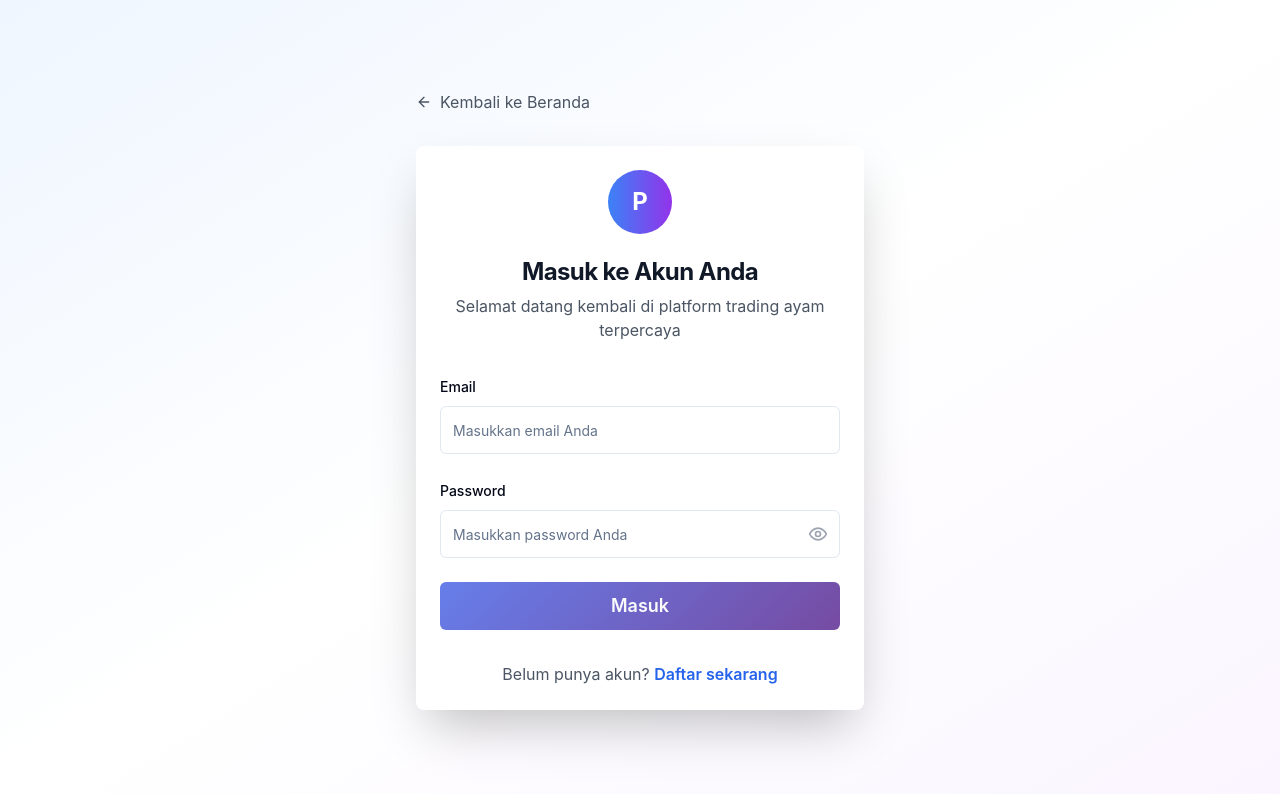
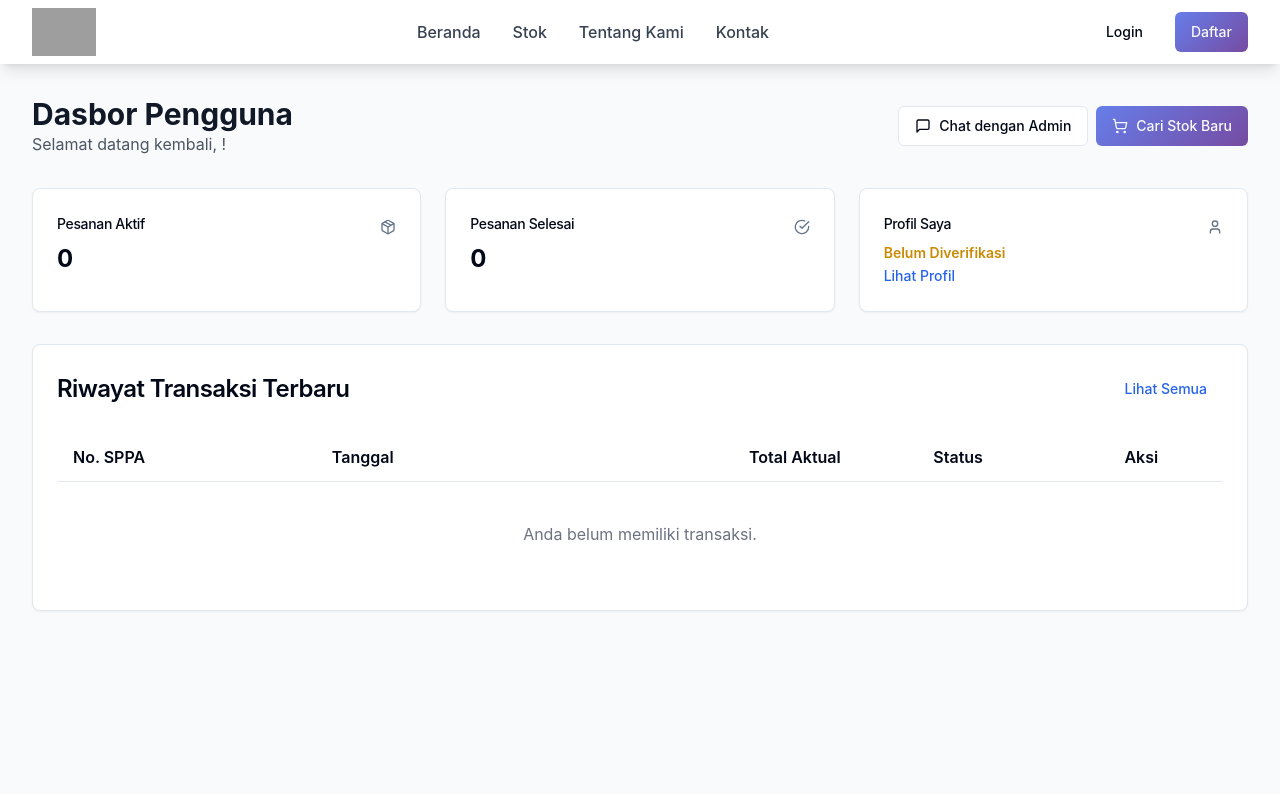
Before and after one commit to Retiortuk/PT-PitekBalapPerkasa-BackEnd, a React (Vite) app in the folder Frontend/: page /dashboard in a window 1280 px wide. Before the commit this address led to /login. Shown: the top 794 px of the page. Built offline with nearby package versions, Linux system fonts and the light colour scheme; grey boxes are pictures that could not be loaded.

Commit message:
userRoute and AdminRoute secure route

```diff
--- a/Frontend/src/App.jsx
+++ b/Frontend/src/App.jsx
@@ -31,6 +31,7 @@ import AdminVerification from '@/pages/admin/AdminVerification';
 import CartPage from '@/pages/CartPage';
 import PrePaymentPage from '@/pages/PrePaymentPage';
 import AdminRoute from './pages/admin/AdminRoute';
+import userRoute  from './pages/userRoute';
 
 function App() {
   return (
@@ -69,7 +70,7 @@ function App() {
               <Route path="/admin/chat" element={<AdminRoute><AdminChatPage /></AdminRoute>} />
               <Route path="/admin/chat/:userId" element={<AdminRoute><AdminChatPage /></AdminRoute>} />
               <Route path="/admin/verification" element={<AdminRoute><AdminVerification /></AdminRoute>} />
-              <Route path="/dashboard" element={<ProtectedRoute><UserDashboard /></ProtectedRoute>} />
+              <Route path="/dashboard" element={<userRoute><UserDashboard /> </userRoute>} />
             </Routes>
           </div>
         </ChatProvider>
--- a/Frontend/src/components/Navbar.jsx
+++ b/Frontend/src/components/Navbar.jsx
@@ -84,7 +84,7 @@ const Navbar = () => {
                       <User className="mr-2 h-4 w-4" />
                       <span>Profil</span>
                     </DropdownMenuItem>
-                    <DropdownMenuItem onClick={() => navigate(user.role === 'admin' ? '/admin' : '/dashboard')}>
+                    <DropdownMenuItem onClick={() => navigate(user.jenisAkun === 'Admin' ? '/admin' : '/dashboard')}>
                       <LayoutDashboard className="mr-2 h-4 w-4" />
                       <span>Dashboard</span>
                     </DropdownMenuItem>
--- a/Frontend/src/pages/AdminDashboard.jsx
+++ b/Frontend/src/pages/AdminDashboard.jsx
@@ -92,7 +92,7 @@ const AdminDashboard = () => {
           <div className="flex justify-between items-center mb-8">
             <div>
               <h1 className="text-3xl font-bold text-gray-800">Dasbor Admin</h1>
-              <p className="text-gray-500">Selamat datang kembali, {user?.name}!</p>
+              <p className="text-gray-500">Selamat datang kembali, {user.namaLengkap}!</p>
             </div>
             <div className="relative">
               <Bell className="text-gray-600 h-6 w-6" />
--- a/Frontend/src/pages/admin/AdminRoute.jsx
+++ b/Frontend/src/pages/admin/AdminRoute.jsx
@@ -1,4 +1,3 @@
-import React from "react";
 import { Navigate } from "react-router-dom";
 import { useAuth } from "@/contexts/AuthContext";
 
@@ -12,7 +11,7 @@ const AdminRoute = ({ children }) => {
 
     // 2. kalo ada user tapi jenis akun nya bukan admin
     if (user.jenisAkun!== 'Admin') {
-        return <Navigate to="/dashboard" />
+        return <Navigate to="/dashboard"  />
     }
 
     return children;
--- /dev/null
+++ b/Frontend/src/pages/userRoute.jsx
@@ -0,0 +1,17 @@
+import { Navigate } from "react-router-dom";
+import { useAuth } from "@/contexts/AuthContext";
+
+const userRoute = ({ children }) => {
+    const user = { useAuth }
+
+    if (!user) {
+        return <Navigate to="/login"  />
+    }
+    if (user.jenisAkun == 'Admin') {
+        return <Navigate to="/admin" />
+    }
+
+    return children
+}
+
+export default userRoute;
```
